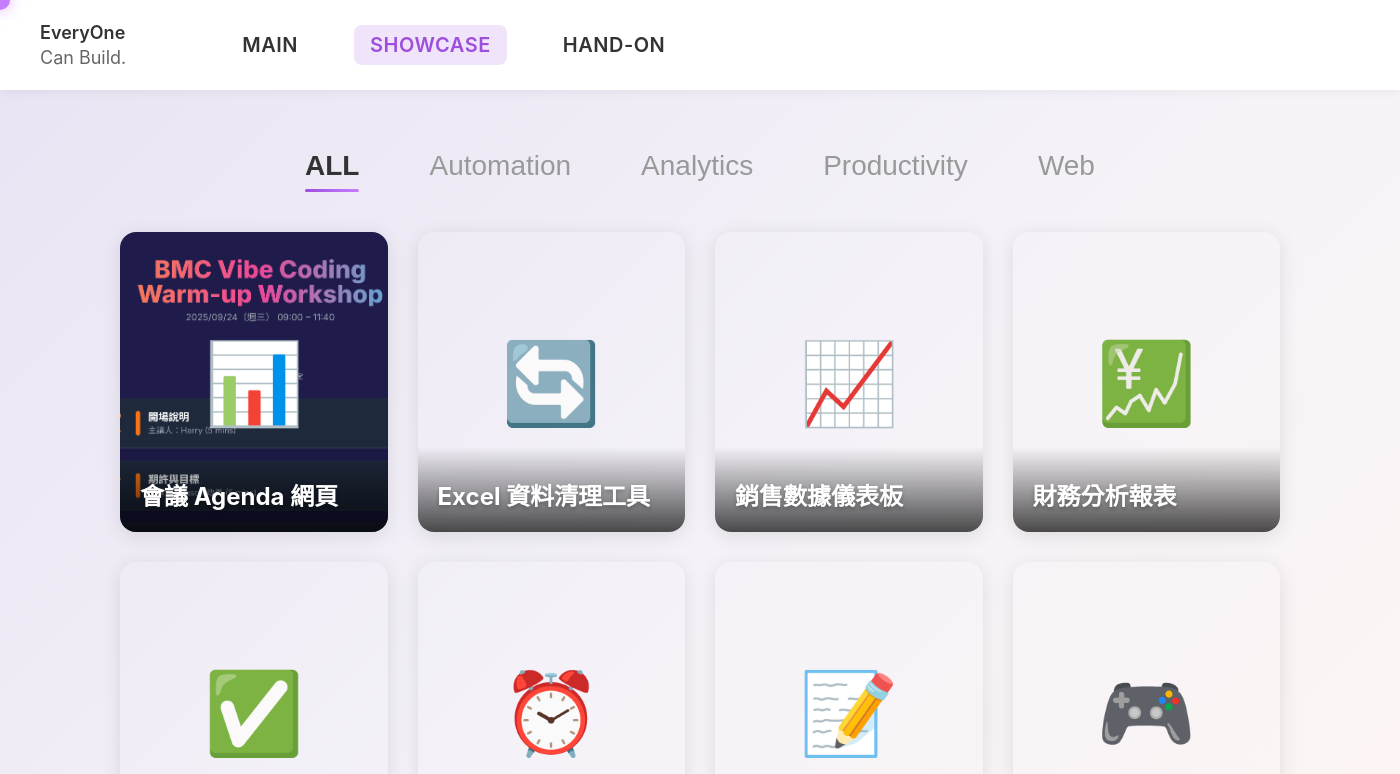
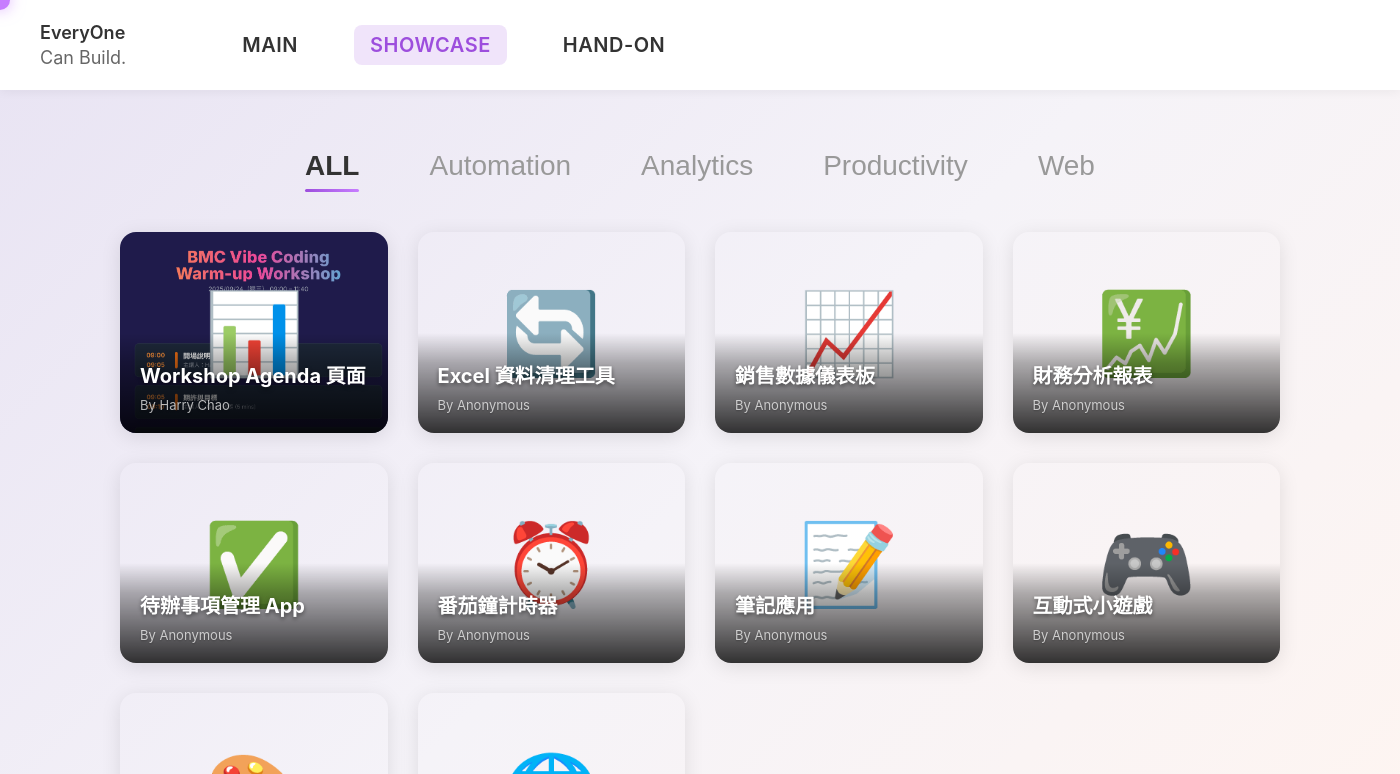
Before and after one commit to Harry985991/bmcvibecoding, an Electron app: page pages/bmc-workshop.html in a window 1400 px wide. Both pictures are taken after a click on the link "SHOWCASE". Shown: the top 774 px of the page. Drawn offline with Linux system fonts and the light colour scheme.

Commit message:
feat: 卡片版型與互動效果全面優化
📝 專案資訊更新
- 標題：會議 Agenda 網頁 → Workshop Agenda 頁面
- 介紹：更新為 workshop 會議 Agenda 網頁的實際用途說明
- 強調卡片化設計和快速查閱功能

📐 卡片版型重大優化
- 固定比例：aspect-ratio: 4 / 3，確保所有卡片高度一致
- 移除固定高度設定，採用比例自適應
- 桌機版：每行 4 張卡片，完美排滿容器寬度
- 響應式設計：平板 2 張/行，手機 1 張/行

✨ 互動動畫優化
- Hover 效果：卡片上浮 12px + 放大 1.03 倍
- 陰影效果：從 rgba(0.1) 提升到 rgba(0.4)，增強層次感
- 過渡動畫：使用 cubic-bezier(0.4, 0, 0.2, 1) 讓動畫更流暢
- 遮罩效果：hover 時漸層加深，突出標題文字

👤 新增作者資訊
- 每張卡片標題下方顯示「By 提供者姓名」
- 字體：13px（手機版 12px）
- 顏色：rgba(255, 255, 255, 0.7) 淺灰色
- 輕微文字陰影，確保可讀性

🎨 視覺細節優化
- 標題字體：24px → 20px（手機版 18px）
- 遮罩漸層：底部更深（0.8），頂部更自然
- 卡片圓角：16px 保持一致
- 動畫延遲：保持階梯式出現效果

版本：v1.5.0

```diff
--- a/pages/bmc-workshop.html
+++ b/pages/bmc-workshop.html
@@ -388,11 +388,11 @@
         .command-card {
             position: relative;
             border-radius: 16px;
-            height: 300px;
+            aspect-ratio: 4 / 3; /* 固定比例 4:3 */
             overflow: hidden;
             cursor: pointer;
             box-shadow: 0 4px 20px rgba(0, 0, 0, 0.1);
-            transition: all 0.3s ease;
+            transition: all 0.4s cubic-bezier(0.4, 0, 0.2, 1);
             animation: fadeInUp 0.6s ease-out;
             animation-fill-mode: both;
             background: linear-gradient(135deg, #E8E3F3 0%, #FFF5F0 100%);
@@ -402,8 +402,8 @@
         }
 
         .command-card:hover {
-            transform: translateY(-8px) scale(1.02);
-            box-shadow: 0 12px 40px rgba(157, 78, 221, 0.3);
+            transform: translateY(-12px) scale(1.03);
+            box-shadow: 0 20px 50px rgba(157, 78, 221, 0.4);
         }
 
         .command-card:nth-child(1) { animation-delay: 0.1s; }
@@ -427,16 +427,30 @@
             bottom: 0;
             left: 0;
             right: 0;
-            background: linear-gradient(to top, rgba(0, 0, 0, 0.7), transparent);
+            background: linear-gradient(to top, rgba(0, 0, 0, 0.8), rgba(0, 0, 0, 0.3) 70%, transparent);
             padding: 30px 20px 20px 20px;
+            transition: all 0.3s ease;
+        }
+
+        .command-card:hover .card-overlay {
+            background: linear-gradient(to top, rgba(0, 0, 0, 0.9), rgba(0, 0, 0, 0.5) 70%, transparent);
         }
 
         .card-title {
-            font-size: 24px;
+            font-size: 20px;
             font-weight: 700;
             color: white;
+            margin: 0 0 8px 0;
+            text-shadow: 0 2px 4px rgba(0, 0, 0, 0.5);
+            line-height: 1.3;
+        }
+
+        .card-author {
+            font-size: 13px;
+            font-weight: 400;
+            color: rgba(255, 255, 255, 0.7);
             margin: 0;
-            text-shadow: 0 2px 4px rgba(0, 0, 0, 0.3);
+            text-shadow: 0 1px 2px rgba(0, 0, 0, 0.3);
         }
 
         /* 佔位圖樣式（無圖片時顯示） */
@@ -658,8 +672,12 @@
                 min-width: unset;
             }
 
-            .command-card {
-                height: 250px;
+            .card-title {
+                font-size: 18px;
+            }
+
+            .card-author {
+                font-size: 12px;
             }
         }
 
@@ -868,26 +886,30 @@
             <!-- Showcase Tab Content: ALL -->
             <div class="tab-content active" id="showcase-all">
                 <div class="cards-grid">
-                    <!-- 資料轉換 -->
+                    <!-- Web -->
                     <div class="command-card" onclick="openModal('csv-converter')" style="background-image: url('../assets/images/VibeCodingworkshop/meeting-agenda.png');">
                         <div class="card-placeholder">📊</div>
                         <div class="card-overlay">
-                            <h3 class="card-title">會議 Agenda 網頁</h3>
-                        </div>
-                    </div>
-
+                            <h3 class="card-title">Workshop Agenda 頁面</h3>
+                            <p class="card-author">By Harry Chao</p>
+                        </div>
+                    </div>
+
+                    <!-- Automation -->
                     <div class="command-card" onclick="openModal('excel-cleaner')" style="background-image: url('../assets/images/VibeCodingworkshop/excel-cleaner.png');">
                         <div class="card-placeholder">🔄</div>
                         <div class="card-overlay">
                             <h3 class="card-title">Excel 資料清理工具</h3>
-                        </div>
-                    </div>
-
-                    <!-- 報表儀表板 -->
+                            <p class="card-author">By Anonymous</p>
+                        </div>
+                    </div>
+
+                    <!-- Analytics -->
                     <div class="command-card" onclick="openModal('sales-dashboard')" style="background-image: url('../assets/images/VibeCodingworkshop/sales-dashboard.png');">
                         <div class="card-placeholder">📈</div>
                         <div class="card-overlay">
                             <h3 class="card-title">銷售數據儀表板</h3>
+                            <p class="card-author">By Anonymous</p>
                         </div>
                     </div>
 
@@ -895,14 +917,16 @@
                         <div class="card-placeholder">💹</div>
                         <div class="card-overlay">
                             <h3 class="card-title">財務分析報表</h3>
-                        </div>
-                    </div>
-
-                    <!-- 生產力工具 -->
+                            <p class="card-author">By Anonymous</p>
+                        </div>
+                    </div>
+
+                    <!-- Productivity -->
                     <div class="command-card" onclick="openModal('todo-app')" style="background-image: url('../assets/images/VibeCodingworkshop/todo-app.png');">
                         <div class="card-placeholder">✅</div>
                         <div class="card-overlay">
                             <h3 class="card-title">待辦事項管理 App</h3>
+                            <p class="card-author">By Anonymous</p>
                         </div>
                     </div>
 
@@ -910,6 +934,7 @@
                         <div class="card-placeholder">⏰</div>
                         <div class="card-overlay">
                             <h3 class="card-title">番茄鐘計時器</h3>
+                            <p class="card-author">By Anonymous</p>
                         </div>
                     </div>
 
@@ -917,14 +942,16 @@
                         <div class="card-placeholder">📝</div>
                         <div class="card-overlay">
                             <h3 class="card-title">筆記應用</h3>
-                        </div>
-                    </div>
-
-                    <!-- 其他 -->
+                            <p class="card-author">By Anonymous</p>
+                        </div>
+                    </div>
+
+                    <!-- Web -->
                     <div class="command-card" onclick="openModal('game')" style="background-image: url('../assets/images/VibeCodingworkshop/game.png');">
                         <div class="card-placeholder">🎮</div>
                         <div class="card-overlay">
                             <h3 class="card-title">互動式小遊戲</h3>
+                            <p class="card-author">By Anonymous</p>
                         </div>
                     </div>
 
@@ -932,6 +959,7 @@
                         <div class="card-placeholder">🎨</div>
                         <div class="card-overlay">
                             <h3 class="card-title">個人作品集網站</h3>
+                            <p class="card-author">By Anonymous</p>
                         </div>
                     </div>
 
@@ -939,6 +967,7 @@
                         <div class="card-placeholder">🌐</div>
                         <div class="card-overlay">
                             <h3 class="card-title">登陸頁生成器</h3>
+                            <p class="card-author">By Anonymous</p>
                         </div>
                     </div>
                 </div>
@@ -951,6 +980,7 @@
                         <div class="card-placeholder">🔄</div>
                         <div class="card-overlay">
                             <h3 class="card-title">Excel 資料清理工具</h3>
+                            <p class="card-author">By Anonymous</p>
                         </div>
                     </div>
                 </div>
@@ -963,6 +993,7 @@
                         <div class="card-placeholder">📈</div>
                         <div class="card-overlay">
                             <h3 class="card-title">銷售數據儀表板</h3>
+                            <p class="card-author">By Anonymous</p>
                         </div>
                     </div>
 
@@ -970,6 +1001,7 @@
                         <div class="card-placeholder">💹</div>
                         <div class="card-overlay">
                             <h3 class="card-title">財務分析報表</h3>
+                            <p class="card-author">By Anonymous</p>
                         </div>
                     </div>
                 </div>
@@ -982,6 +1014,7 @@
                         <div class="card-placeholder">✅</div>
                         <div class="card-overlay">
                             <h3 class="card-title">待辦事項管理 App</h3>
+                            <p class="card-author">By Anonymous</p>
                         </div>
                     </div>
 
@@ -989,6 +1022,7 @@
                         <div class="card-placeholder">⏰</div>
                         <div class="card-overlay">
                             <h3 class="card-title">番茄鐘計時器</h3>
+                            <p class="card-author">By Anonymous</p>
                         </div>
                     </div>
 
@@ -996,6 +1030,7 @@
                         <div class="card-placeholder">📝</div>
                         <div class="card-overlay">
                             <h3 class="card-title">筆記應用</h3>
+                            <p class="card-author">By Anonymous</p>
                         </div>
                     </div>
                 </div>
@@ -1007,7 +1042,8 @@
                     <div class="command-card" onclick="openModal('csv-converter')" style="background-image: url('../assets/images/VibeCodingworkshop/meeting-agenda.png');">
                         <div class="card-placeholder">📊</div>
                         <div class="card-overlay">
-                            <h3 class="card-title">會議 Agenda 網頁</h3>
+                            <h3 class="card-title">Workshop Agenda 頁面</h3>
+                            <p class="card-author">By Harry Chao</p>
                         </div>
                     </div>
 
@@ -1015,6 +1051,7 @@
                         <div class="card-placeholder">🎮</div>
                         <div class="card-overlay">
                             <h3 class="card-title">互動式小遊戲</h3>
+                            <p class="card-author">By Anonymous</p>
                         </div>
                     </div>
 
@@ -1022,6 +1059,7 @@
                         <div class="card-placeholder">🎨</div>
                         <div class="card-overlay">
                             <h3 class="card-title">個人作品集網站</h3>
+                            <p class="card-author">By Anonymous</p>
                         </div>
                     </div>
 
@@ -1029,6 +1067,7 @@
                         <div class="card-placeholder">🌐</div>
                         <div class="card-overlay">
                             <h3 class="card-title">登陸頁生成器</h3>
+                            <p class="card-author">By Anonymous</p>
                         </div>
                     </div>
                 </div>
@@ -1295,10 +1334,10 @@
         // 專案資料庫
         const projectsData = {
             'csv-converter': {
-                title: '會議 Agenda 網頁',
+                title: 'Workshop Agenda 頁面',
                 author: 'Harry Chao',
                 category: 'Web',
-                description: '其實 Vibe Coding 一點也不難，就算你是「程式小白」，只要用自然語言（講人話）下指令，AI 就能幫你快速生成網頁、程式或公式。',
+                description: '這是一個用來整理 workshop 會議 Agenda 的網頁。每個議程都做成一張卡片，點一下就能看到該環節的簡介，還有相關的檔案或參考連結，讓你不用翻資料，也能快速掌握會議流程和重點內容。',
                 image: '../assets/images/VibeCodingworkshop/meeting-agenda.png',
                 placeholder: '📊',
                 links: {
```
